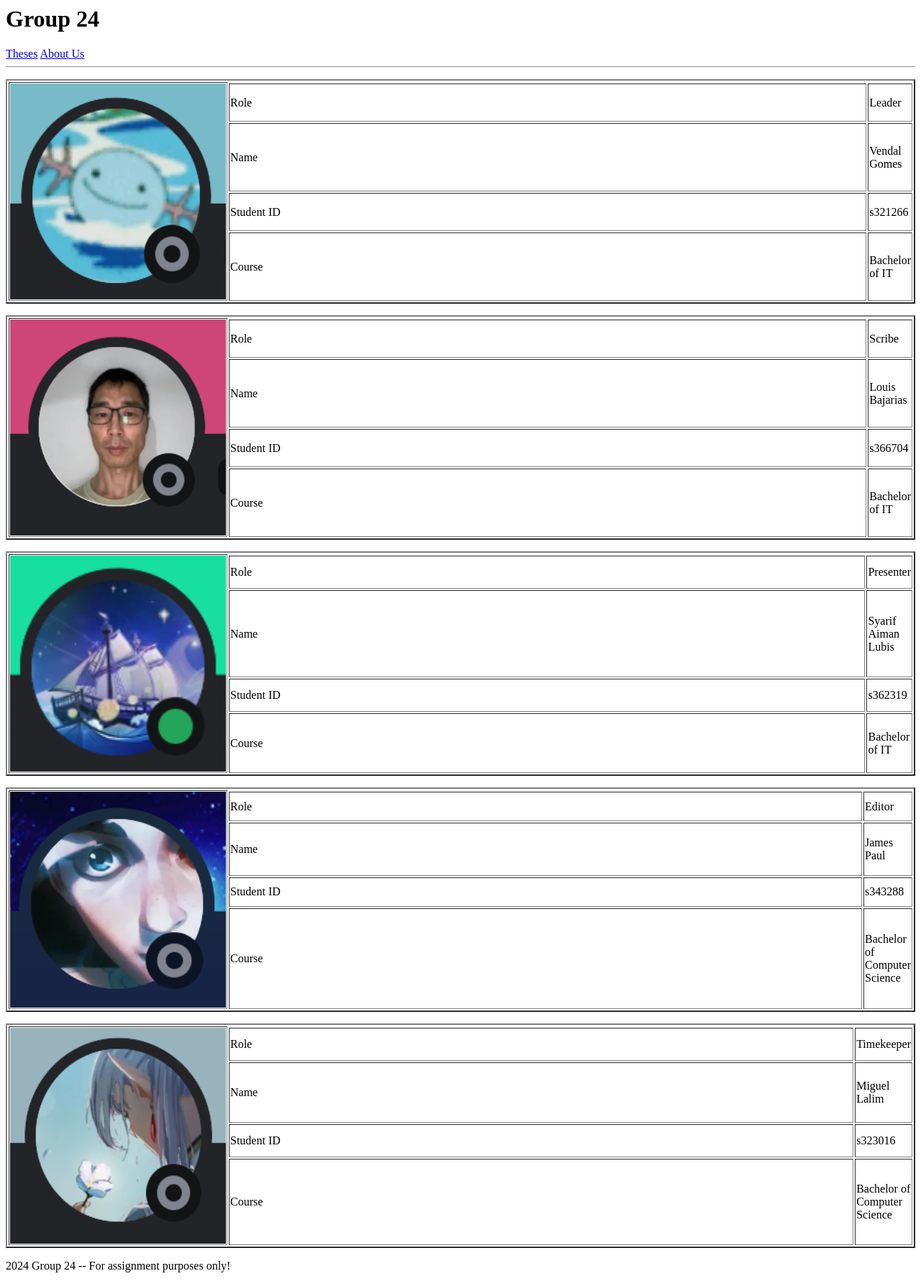
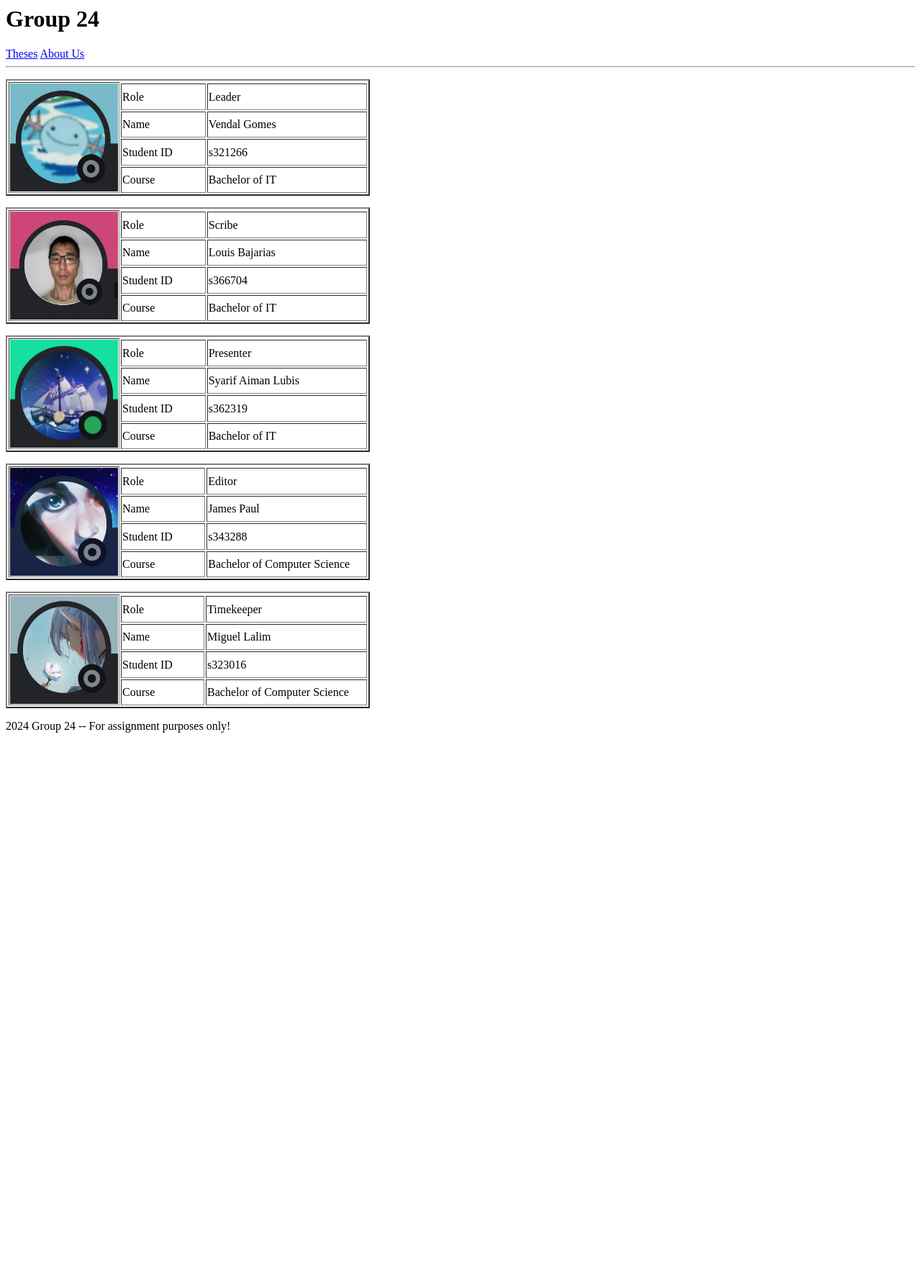
Before and after one commit to vendelg/hit237_group24_sem1_2024, a Django app: page /about in a window 1280 px wide. Shown: the whole page at 72% size. After the commit the page ends 1018 px from the top, so only its background shows below. Run offline with Django 4.2, Linux system fonts and the light colour scheme.

Commit message:
Fix table sizing

```diff
--- a/Assignment2/assignment_proj/assignment2_app/templates/assignment2_app/about.html
+++ b/Assignment2/assignment_proj/assignment2_app/templates/assignment2_app/about.html
@@ -25,16 +25,13 @@ About Us
 
 
     <p>
-      <table border="2" width="100%">
-        <col style="width:20">
-        <col style="width: 79%">
-
-
-
+      <table border="2" width="40%">
+        <col style="width:10%">
+        <col style="width:30%">
+        <col style="width:70%">
         <tbody>
           <tr>
-            <td rowspan = "5"><img src= "{{ member.image }}"  alt = "image here"  width="300"
-              height="300"  /></td>
+            <td rowspan="5"><img src="{{ member.image }}" alt="image here" width="150" height="150"></td>
           </tr>
           <tr>
             <td><str>Role</str></td>
```
